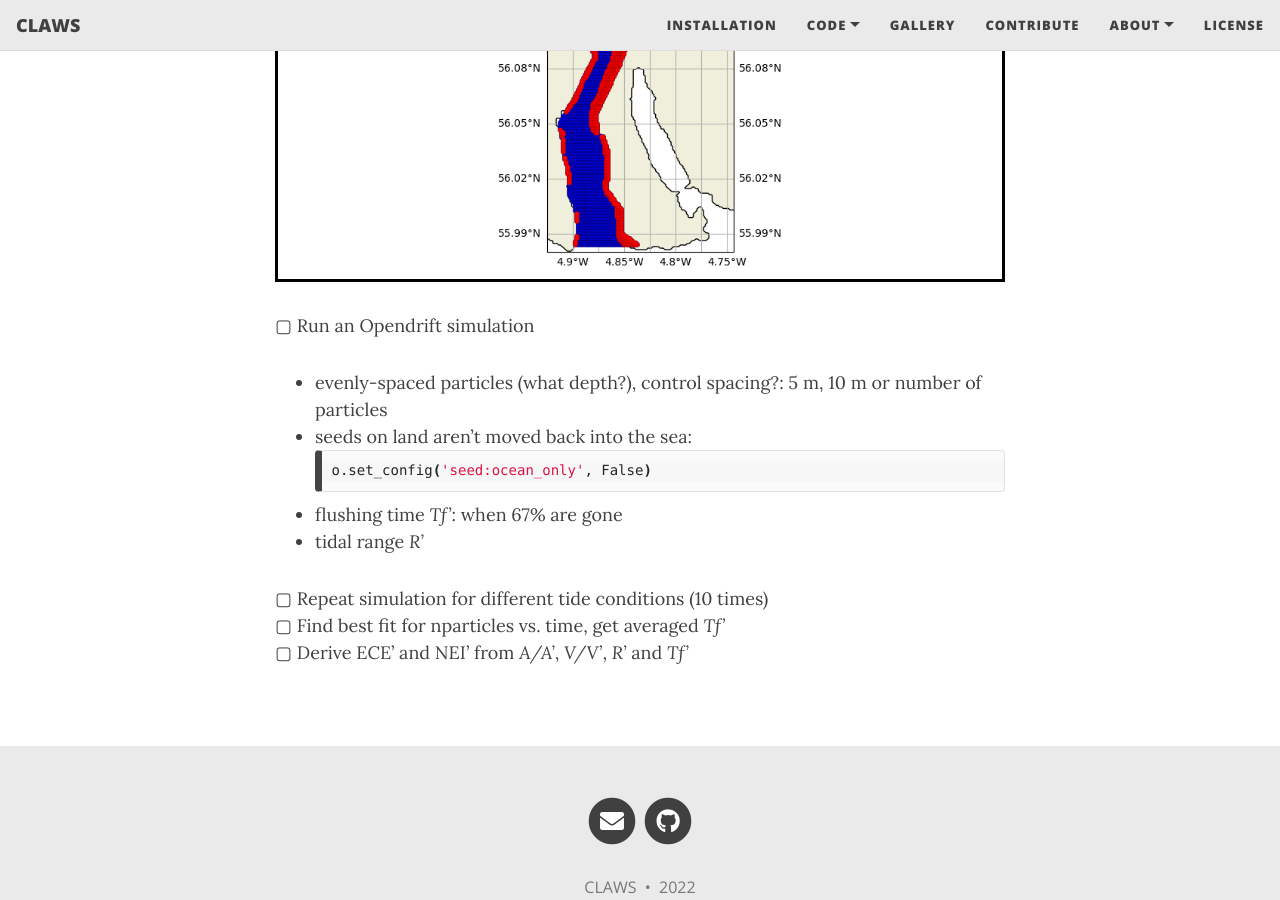
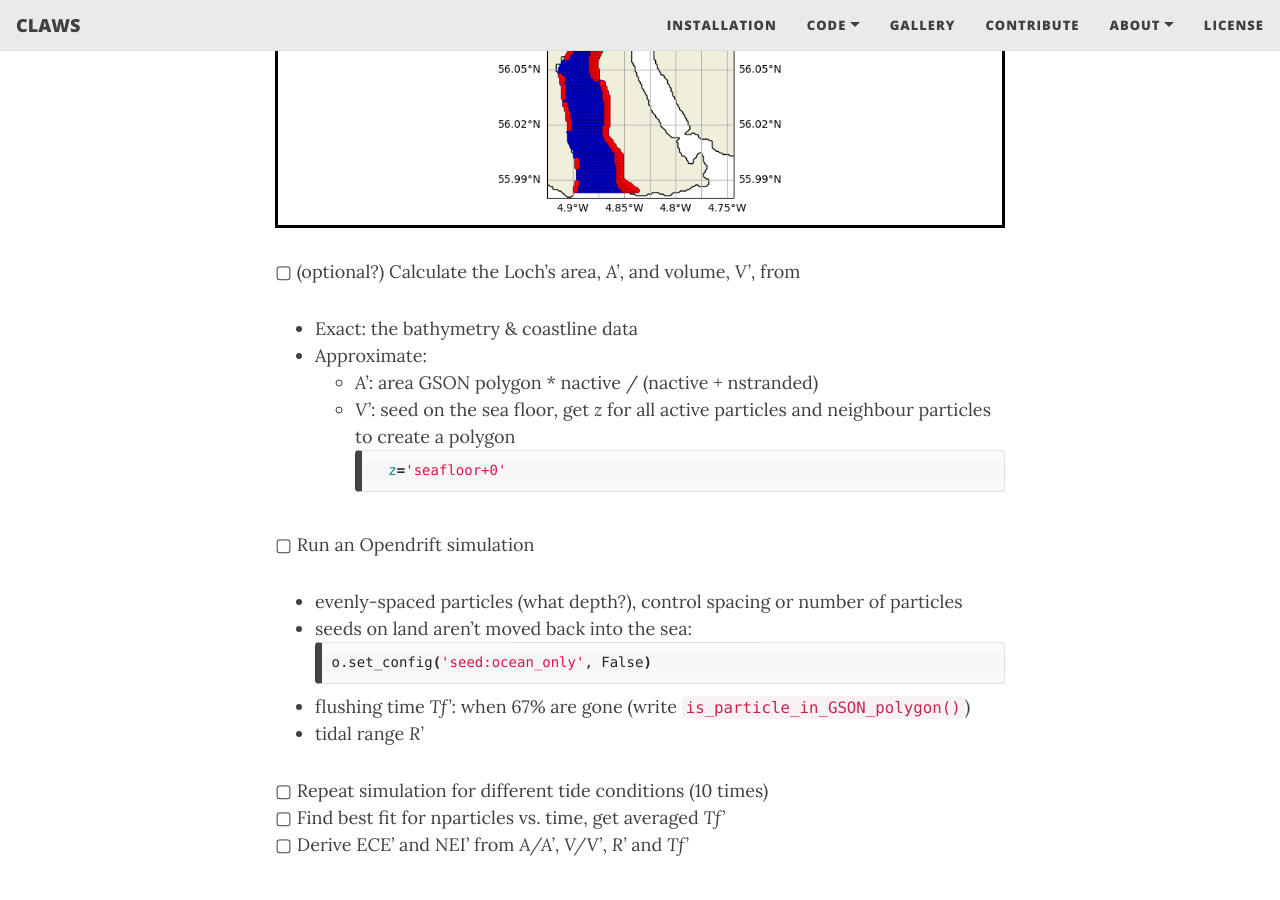
Before and after one commit to claws-scot/claws-scot.github.io, a Jekyll site: the page built from meeting-220613-N.md, in a window 1280 px wide and 900 px high, scrolled down 3905 px. Built offline with Jekyll 4.4.1, drawn with Linux system fonts in a browser that asks for light colours; nearby versions of some CDN libraries; some of the changed text lies outside the part shown.

Commit message:
Editing web pages

````diff
--- a/meeting-220613-N.md
+++ b/meeting-220613-N.md
@@ -102,8 +100,20 @@ Reference: <a href="http://marine.gov.scot/taxonomy/term/17/">http://marine.gov.
   <img src="/docs/meeting/better-seeding.png" style="height:500px">
 </p>
 
+&#9634; (optional?) Calculate the Loch's area, _A'_, and volume, _V'_, from
+  - Exact: the bathymetry & coastline data
+  - Approximate:
+    + _A'_: area GSON polygon * nactive / (nactive + nstranded)
+    + _V'_: seed on the sea floor, get _z_ for all active particles and neighbour particles to create a polygon
+      ```sh
+        z='seafloor+0'
+      ```
+      <div style="line-height:50%;">
+          <br>
+      </div>
+
 &#9634; Run an Opendrift simulation
-  * evenly-spaced particles (what depth?), control spacing?: 5 m, 10 m or number of particles
+  * evenly-spaced particles (what depth?), control spacing or number of particles
   * seeds on land aren't moved back into the sea:
     ```sh
     o.set_config('seed:ocean_only', False)
@@ -111,7 +121,7 @@ Reference: <a href="http://marine.gov.scot/taxonomy/term/17/">http://marine.gov.
     <div style="line-height:50%;">
         <br>
     </div>
-  * flushing time _Tf'_: when 67% are gone
+  * flushing time _Tf'_: when 67% are gone (write `is_particle_in_GSON_polygon()`)
   * tidal range _R'_
 
 &#9634; Repeat simulation for different tide conditions (10 times)
````
Also changed, not shown: other parts of meeting-220613-N.md (+0 -2 lines), meeting-220613-W.md (+26 -2 lines).
